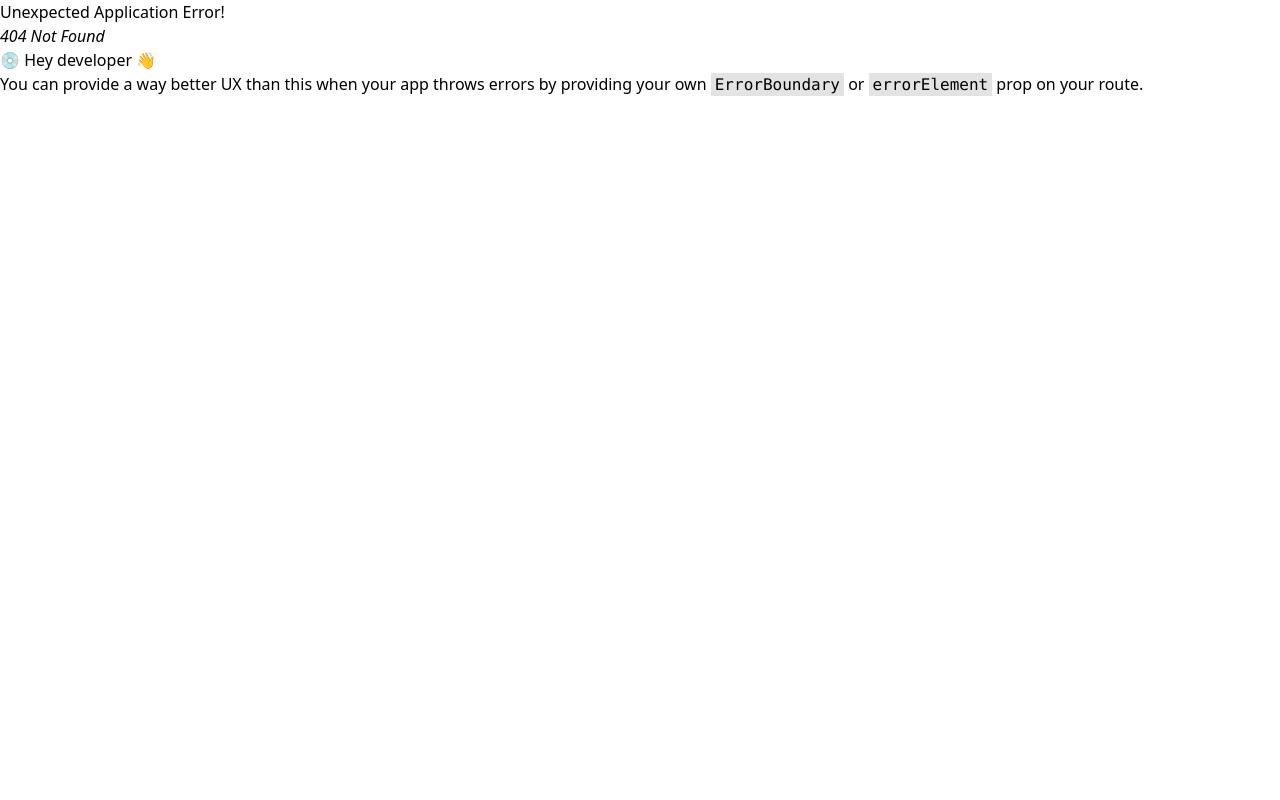
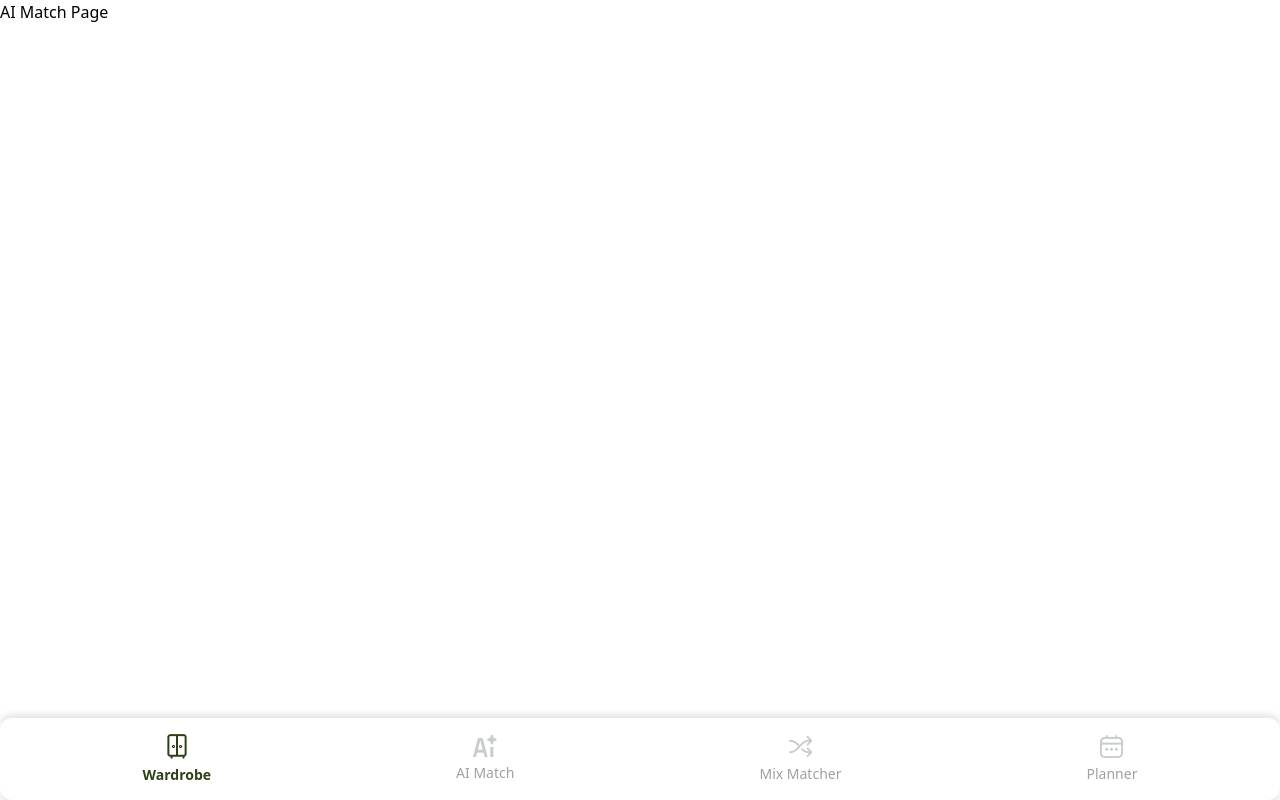
Before and after one commit to rigeltandilolo/StyleSnap, a React (Vite) app: page /matching in a window 1280 px wide. Before the commit this address had no page. Built offline with nearby package versions, Linux system fonts and the light colour scheme.

Commit message:
Adjust a bit

```diff
--- a/src/components/Navbar.jsx
+++ b/src/components/Navbar.jsx
@@ -28,7 +28,7 @@ const Navbar = () => {
 
     // Navigate to AiMatchPage if 'AiMatch' is clicked
     if (itemId === "AiMatch") {
-      navigate("/ai-match"); // Navigate to AI Match page
+      navigate("/matching"); // Navigate to AI Match page
     }
   };
 
--- a/src/pages/Home.jsx
+++ b/src/pages/Home.jsx
@@ -1,6 +1,5 @@
 import { useState } from "react";
 import Navbar from "../components/Navbar";
-import React from "react";
 
 const Home = () => {
   const [activeTab, setActiveTab] = useState(0); // Main tab state
--- a/src/routes/index.jsx
+++ b/src/routes/index.jsx
@@ -22,4 +22,8 @@ export const router = createBrowserRouter([
     path: "/register",
     element: <Register />,
   },
+  {
+    path: '/matching',
+    element: <AiMatchPage />
+  }
 ])
```
